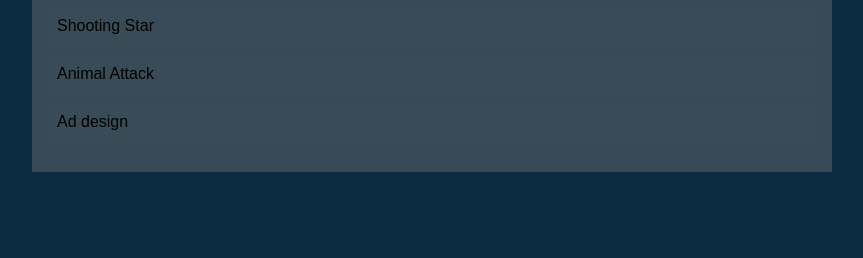
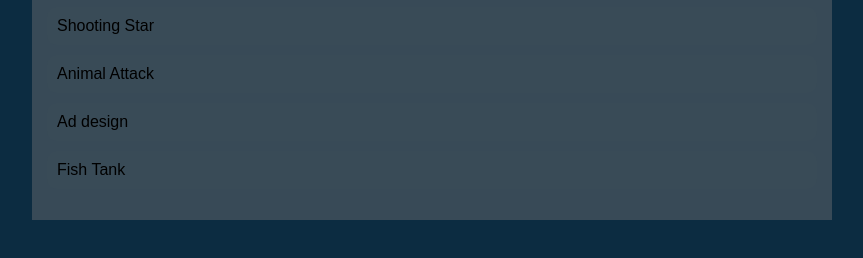
Before and after one commit to marissadreyfus/marissadreyfus.github.io, a plain HTML site: page portfolio.html in a window 1280 px wide. Shown: the part 400-658 px from the top of the page, without its empty margins (208-1071 px from the left). Drawn offline with Linux system fonts and the light colour scheme.

Commit message:
funny project

```diff
--- a/portfolio.html
+++ b/portfolio.html
@@ -128,6 +128,7 @@
                         <li><a href="https://www.khanacademy.org/computer-programming/spin-off-of-project-shooting-star/6119322727006208">Shooting Star</a></li>
                         <li><a href="https://www.khanacademy.org/computer-programming/spin-off-of-project-animal-attack/5406207689408512">Animal Attack</a></li>
                         <li><a href="https://www.khanacademy.org/computer-programming/ad-design/5477172145340416">Ad design</a></li>
+                        <li><a href="https://www.khanacademy.org/computer-programming/spin-off-of-project-fish-tank/5286317547634688">Fish Tank</a></li>
                     </ul>
                 </div>
             </main>
```
